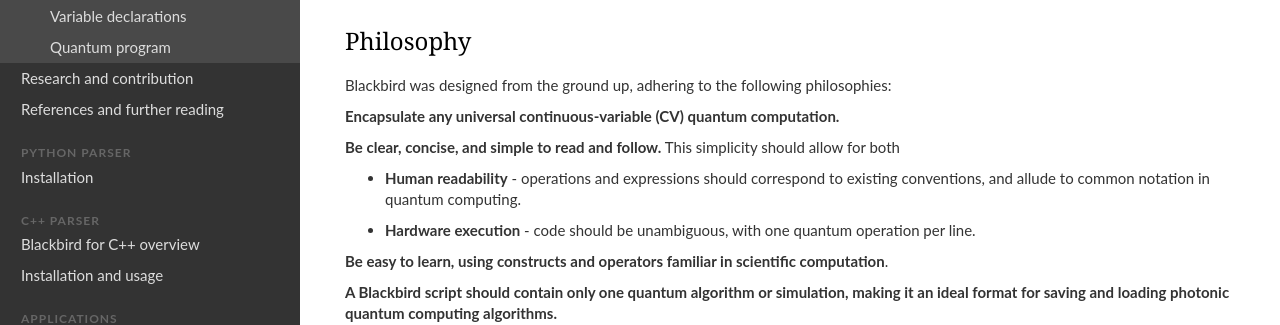
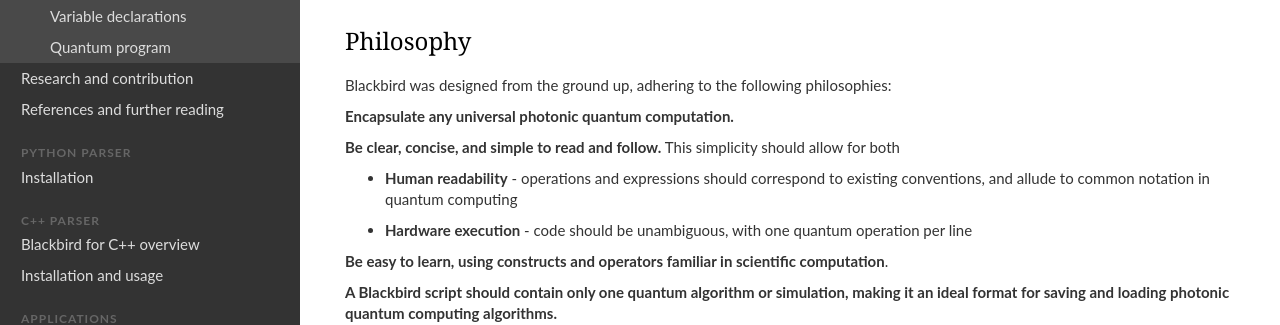
Before and after one commit to XanaduAI/blackbird, a Sphinx documentation site: the page built from doc/syntax.rst, in a window 1280 px wide and 900 px high. Shown: the part 433-758 px from the top of the window. Built offline with Sphinx 7.4.7, drawn with Linux system fonts in a browser that asks for light colours; nearby versions of some CDN libraries; pages that are not in the unit, such as notebooks, are missing from menus; comment, search, counter and statistics services are not loaded; the version number is read from the project's files by our own code.

Commit message:
Update syntax.rst

```diff
--- a/doc/syntax.rst
+++ b/doc/syntax.rst
@@ -24,14 +24,14 @@ Philosophy
 
 Blackbird was designed from the ground up, adhering to the following philosophies:
 
-**Encapsulate any universal continuous-variable (CV) quantum computation.**
+**Encapsulate any universal photonic quantum computation.**
 
 **Be clear, concise, and simple to read and follow.** This simplicity should allow for both
 
 * **Human readability** - operations and expressions should correspond to
-  existing conventions, and allude to common notation in quantum computing.
+  existing conventions, and allude to common notation in quantum computing
 
-* **Hardware execution** - code should be unambiguous, with one quantum operation per line.
+* **Hardware execution** - code should be unambiguous, with one quantum operation per line
 
 **Be easy to learn, using constructs and operators familiar in scientific computation**.
 
```
